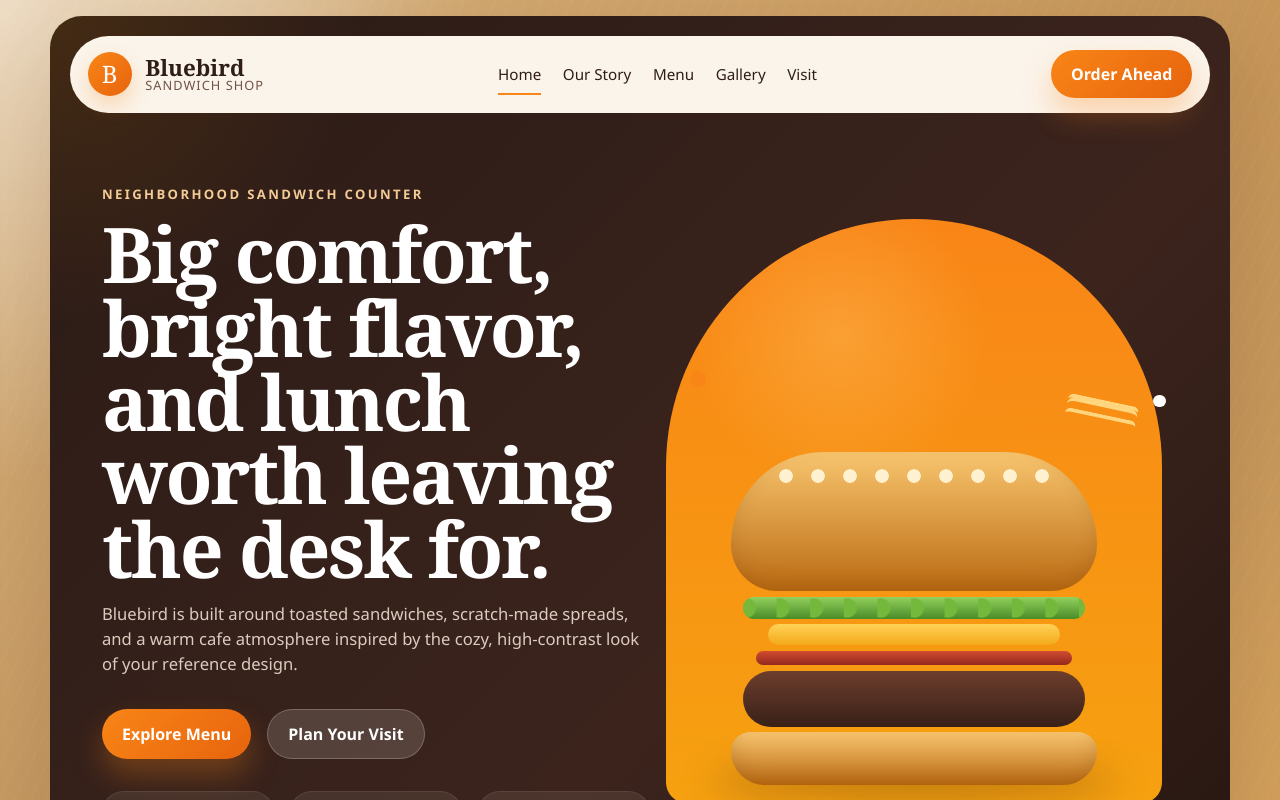
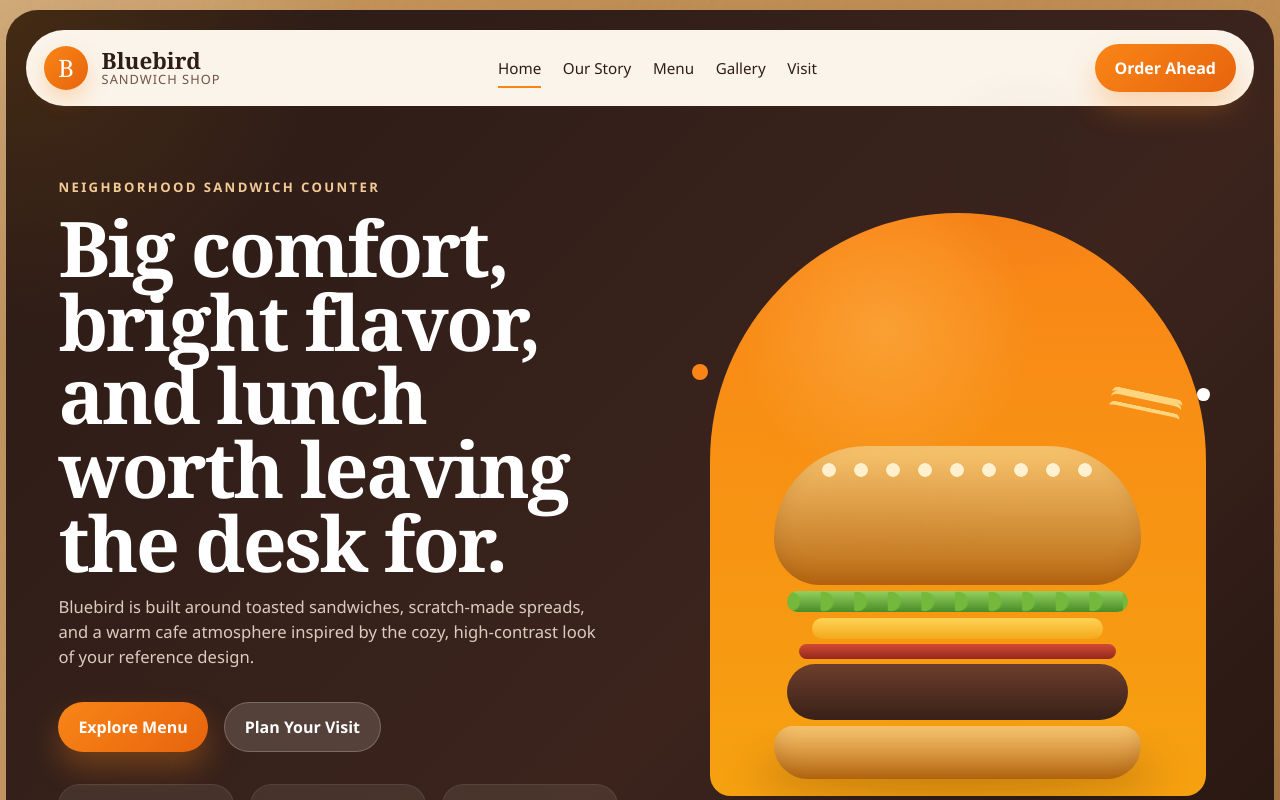
Before and after one commit to andrewchwalik/bluebird, a React (Vite) app: page / in a window 1280 px wide. Shown: the top 800 px of the page. Built offline with nearby package versions, Linux system fonts and the light colour scheme.

Commit message:
Refine kraft paper texture and expand site frame

```diff
--- a/src/App.css
+++ b/src/App.css
@@ -1,7 +1,7 @@
 .page-shell {
   position: relative;
-  width: min(1180px, calc(100% - 2rem));
-  margin: 1rem auto;
+  width: min(1440px, calc(100% - clamp(0.5rem, 1vw, 0.9rem)));
+  margin: clamp(0.25rem, 0.75vw, 0.6rem) auto;
 }
 
 .page-shell::before {
@@ -9,8 +9,8 @@
   position: fixed;
   inset: 0;
   background:
-    radial-gradient(circle at top left, rgba(255, 255, 255, 0.55), transparent 32%),
-    radial-gradient(circle at bottom right, rgba(255, 184, 77, 0.22), transparent 28%);
+    radial-gradient(circle at top left, rgba(255, 247, 228, 0.24), transparent 24%),
+    radial-gradient(circle at bottom right, rgba(104, 65, 31, 0.14), transparent 24%);
   pointer-events: none;
 }
 
--- a/src/index.css
+++ b/src/index.css
@@ -1,9 +1,10 @@
 :root {
   --paper: #f6e2c7;
   --paper-deep: #efd2a8;
-  --kraft: #b8864d;
-  --kraft-deep: #8e6337;
-  --kraft-fiber: rgba(104, 71, 37, 0.12);
+  --kraft: #b48149;
+  --kraft-deep: #8a5d34;
+  --kraft-shadow: #704723;
+  --kraft-fiber: rgba(88, 56, 26, 0.12);
   --surface: #fffaf4;
   --surface-strong: #fffefb;
   --ink: #2f1d17;
@@ -19,22 +20,30 @@
   font-weight: 400;
   color: var(--ink);
   background:
-    radial-gradient(circle at top left, rgba(255, 236, 199, 0.34), transparent 24%),
-    radial-gradient(circle at 85% 18%, rgba(255, 228, 170, 0.18), transparent 20%),
-    linear-gradient(180deg, #c7975a 0%, #b1814b 45%, #9c6d3f 100%),
+    radial-gradient(circle at 18% 14%, rgba(249, 224, 176, 0.34), transparent 18%),
+    radial-gradient(circle at 82% 16%, rgba(108, 66, 29, 0.17), transparent 20%),
+    radial-gradient(circle at 50% 110%, rgba(255, 235, 191, 0.18), transparent 28%),
+    linear-gradient(180deg, #c39258 0%, #b07b45 44%, #9a683c 100%),
     repeating-linear-gradient(
       0deg,
-      rgba(255, 243, 216, 0.05) 0,
-      rgba(255, 243, 216, 0.05) 1px,
+      rgba(255, 247, 228, 0.04) 0,
+      rgba(255, 247, 228, 0.04) 1px,
       transparent 1px,
-      transparent 4px
+      transparent 3px
     ),
     repeating-linear-gradient(
-      18deg,
+      22deg,
       var(--kraft-fiber) 0,
       var(--kraft-fiber) 1px,
       transparent 1px,
-      transparent 9px
+      transparent 8px
+    ),
+    repeating-linear-gradient(
+      109deg,
+      rgba(255, 240, 210, 0.035) 0,
+      rgba(255, 240, 210, 0.035) 2px,
+      transparent 2px,
+      transparent 13px
     );
   font-synthesis: none;
   text-rendering: optimizeLegibility;
@@ -62,16 +71,31 @@ body::before {
   position: fixed;
   inset: 0;
   background:
-    radial-gradient(circle at 18% 10%, rgba(255, 248, 231, 0.22), transparent 16%),
-    radial-gradient(circle at 78% 78%, rgba(120, 73, 31, 0.16), transparent 18%),
+    radial-gradient(circle at 14% 11%, rgba(255, 245, 221, 0.25), transparent 13%),
+    radial-gradient(circle at 86% 74%, rgba(113, 68, 29, 0.14), transparent 16%),
+    linear-gradient(140deg, rgba(255, 243, 217, 0.06), transparent 34%, rgba(102, 63, 28, 0.07) 78%, transparent 100%),
     repeating-linear-gradient(
-      115deg,
-      rgba(255, 244, 219, 0.04) 0,
-      rgba(255, 244, 219, 0.04) 2px,
+      116deg,
+      rgba(255, 244, 219, 0.03) 0,
+      rgba(255, 244, 219, 0.03) 2px,
       transparent 2px,
-      transparent 14px
+      transparent 12px
     );
   opacity: 0.95;
+  mix-blend-mode: soft-light;
+  pointer-events: none;
+}
+
+body::after {
+  content: '';
+  position: fixed;
+  inset: 0;
+  background:
+    radial-gradient(circle at 24% 33%, rgba(99, 62, 29, 0.09), transparent 10%),
+    radial-gradient(circle at 68% 62%, rgba(255, 240, 206, 0.12), transparent 12%),
+    radial-gradient(circle at 80% 22%, rgba(98, 62, 30, 0.08), transparent 9%);
+  opacity: 0.8;
+  mix-blend-mode: multiply;
   pointer-events: none;
 }
 
```
